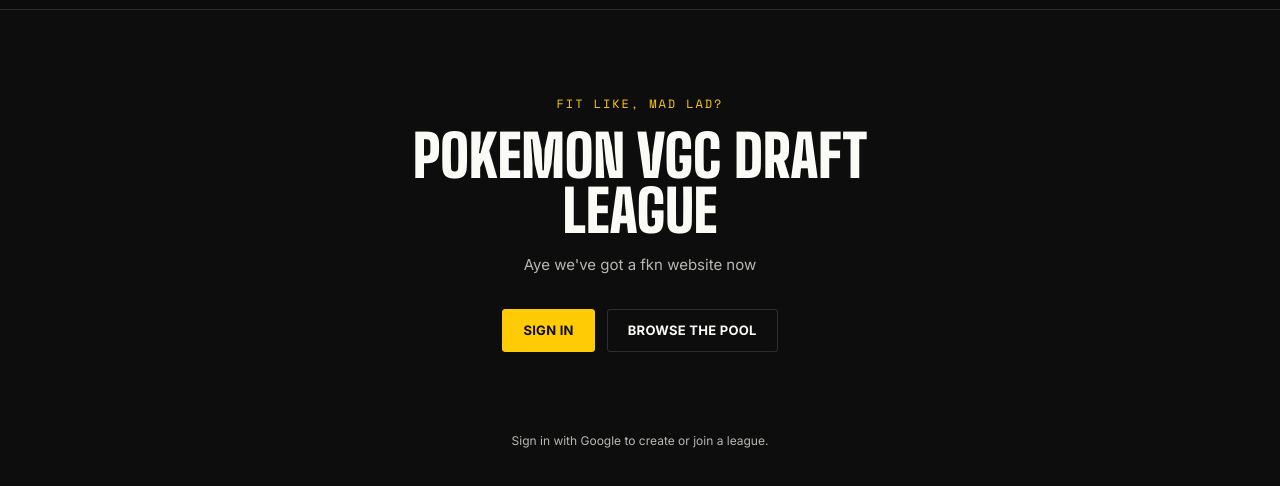
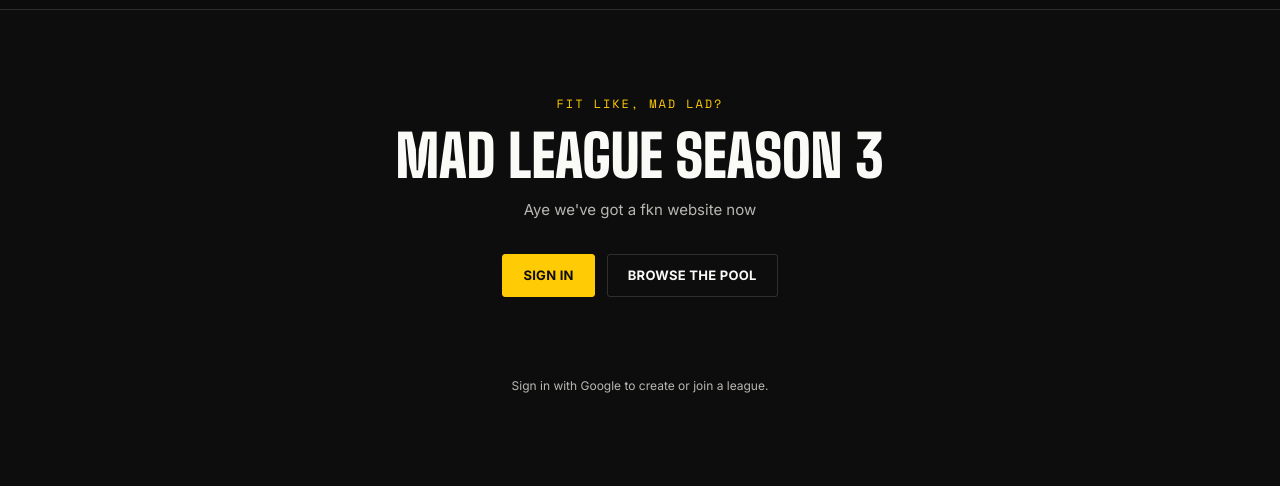
Before and after one commit to UzalSahn/MAD-League-Season-3, a plain HTML site: page index.html in a window 1280 px wide. Shown: the part 46-532 px from the top of the page. Drawn offline with nearby package versions, Linux system fonts and the light colour scheme; no server answers.

Commit message:
Updated welcome message

```diff
--- a/index.html
+++ b/index.html
@@ -249,7 +249,7 @@
 
 <main>
   <span class="eyebrow">Fit like, MAD Lad?</span>
-  <h1>Pokemon VGC Draft League</h1>
+  <h1>MAD League Season 3</h1>
   <p class="sub">Aye we've got a fkn website now</p>
 
   <div style="display:flex;gap:12px;justify-content:center;flex-wrap:wrap;margin-top:32px;">
```
